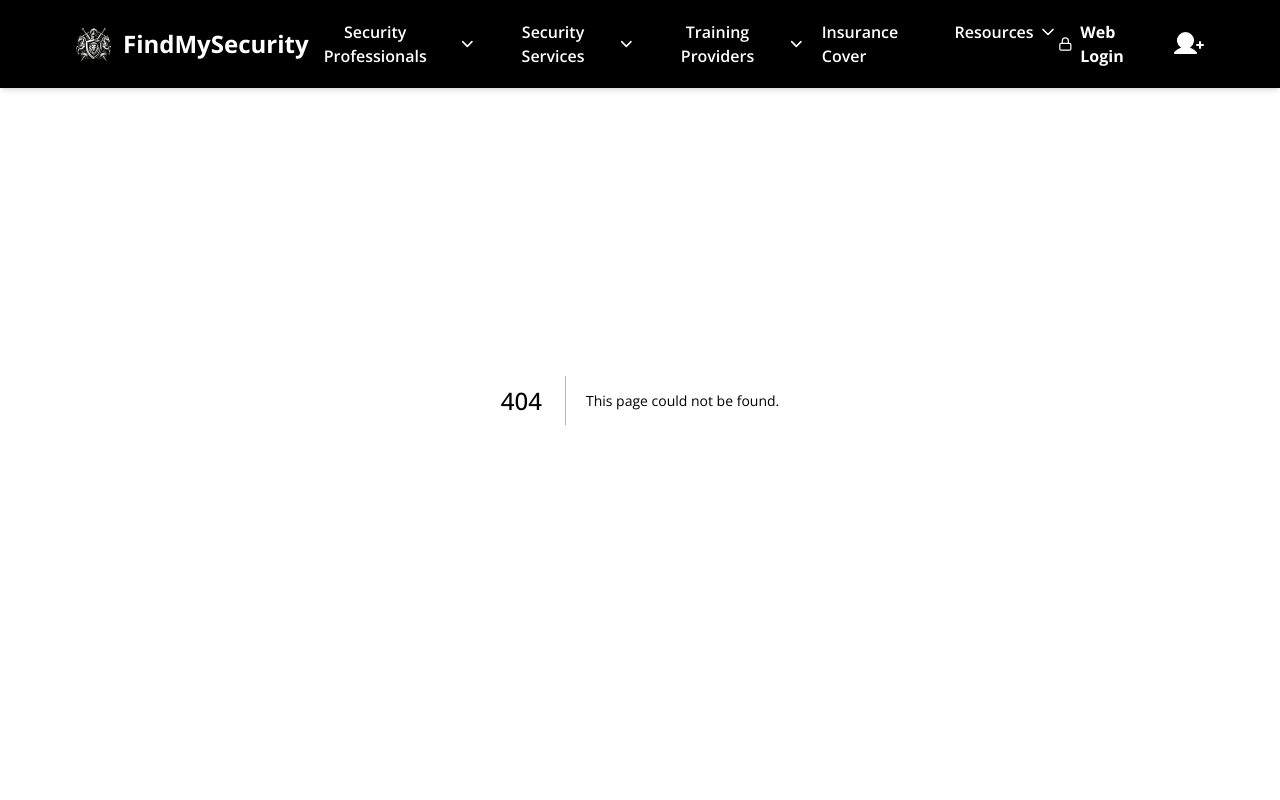
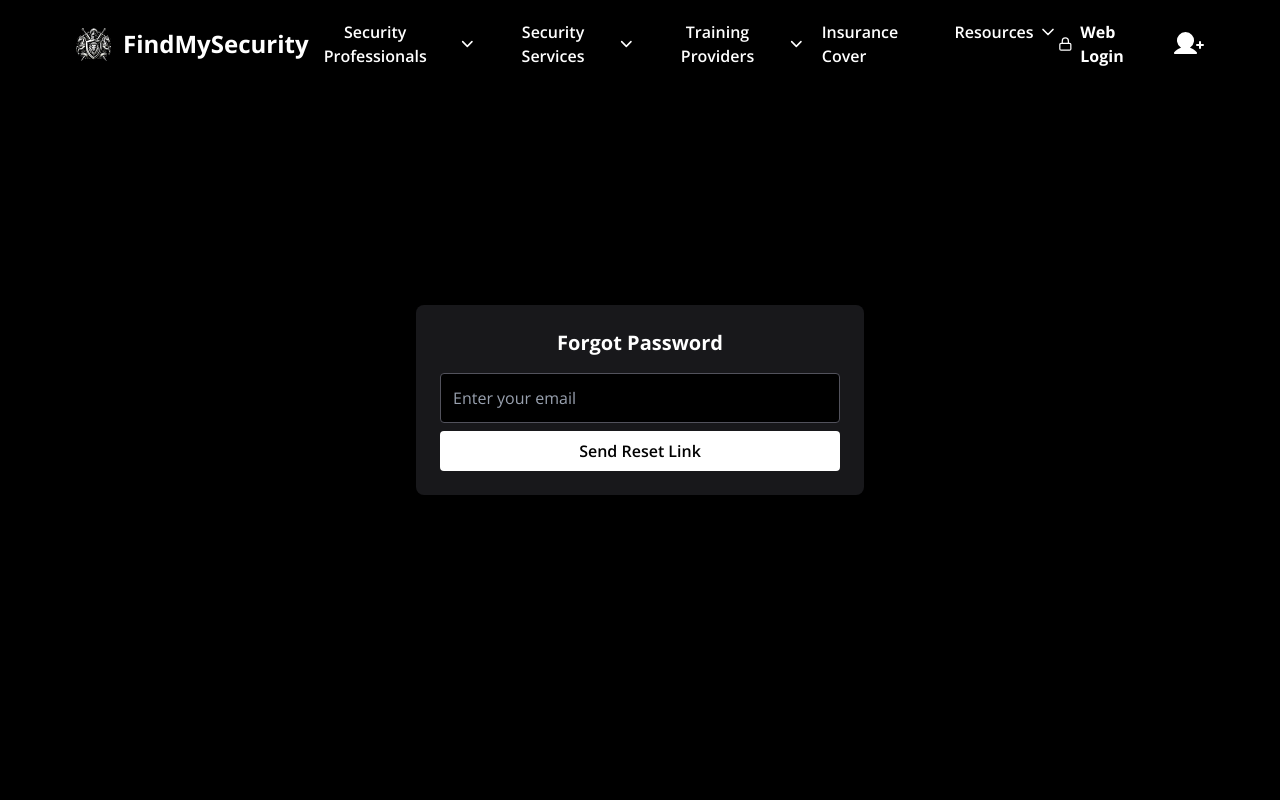
Before and after one commit to HamadAliMughal/FindMySecurity-Web, a Next.js app in the folder findmysecurity/: page /reset-password in a window 1280 px wide. Before the commit this address had no page. Shown: the top 800 px of the page. Built offline with nearby package versions, Linux system fonts and the light colour scheme.

Commit message:
Reset Password Integrated

```diff
--- /dev/null
+++ b/findmysecurity/src/app/reset-password/page.tsx
@@ -0,0 +1,7 @@
+// In pages/forget-password.tsx
+
+import ForgetPassword from "@/sections/components/forgot-password/ForgotPassword";
+
+export default function Page() {
+  return <ForgetPassword />;
+}
--- a/findmysecurity/src/app/signin/page.tsx
+++ b/findmysecurity/src/app/signin/page.tsx
@@ -146,7 +146,7 @@ const SignIn = () => {
             <button
               type="button"
               className="text-blue-600 hover:underline"
-              onClick={() => router.push("/forgot-password")}
+              onClick={() => router.push("/reset-password")}
             >
               Forgot Password?
             </button>
--- /dev/null
+++ b/findmysecurity/src/sections/components/forgot-password/ForgotPassword.tsx
@@ -0,0 +1,193 @@
+'use client';
+import React, { useState } from 'react';
+import { useSearchParams } from 'next/navigation';
+import axios from 'axios';
+import toast from 'react-hot-toast';
+import { useRouter } from 'next/navigation';
+
+const API_BASE = 'https://ub1b171tga.execute-api.eu-north-1.amazonaws.com/dev/auth';
+
+const isValidEmail = (email: string) =>
+  /^[^\s@]+@[^\s@]+\.[^\s@]+$/.test(email);
+
+const isValidPassword = (password: string) =>
+  /^(?=.*[a-z])(?=.*[A-Z])(?=.*\d).{8,}$/.test(password);
+
+const ForgetPassword = () => {
+  const searchParams = useSearchParams();
+  const code = searchParams?.get('code');
+
+  return (
+    <div className="min-h-screen flex items-center justify-center bg-black text-white px-4">
+      {code ? <ResetPasswordForm code={code} /> : <EmailForm />}
+    </div>
+  );
+};
+
+const EmailForm = () => {
+  const [email, setEmail] = useState('');
+  const [message, setMessage] = useState('');
+  const [error, setError] = useState('');
+  const [loading, setLoading] = useState(false);
+
+  const handleSubmit = async (e: React.FormEvent) => {
+    e.preventDefault();
+    setError('');
+    setMessage('');
+    setLoading(true);
+
+    if (!isValidEmail(email)) {
+      toast.error('Please enter a valid email address.');
+      setError('Please enter a valid email address.');
+      setLoading(false);
+      return;
+    }
+
+    try {
+      await axios.post(`${API_BASE}/request-password-reset`, { email });
+      toast.success('Reset link sent! Please check your email.');
+      setMessage('Reset link sent! Please check your email.');
+      setEmail('');
+    } catch (err: any) {
+      toast.error(err.response?.data?.message || 'Something went wrong.');
+      setError(err.response?.data?.message || 'Something went wrong.');
+    } finally {
+      setLoading(false);
+    }
+  };
+
+  return (
+    <form
+      onSubmit={handleSubmit}
+      className="bg-zinc-900 p-6 rounded-lg w-full max-w-md shadow-md"
+    >
+      <h2 className="text-xl font-bold mb-4 text-center">Forgot Password</h2>
+      <input
+        type="email"
+        placeholder="Enter your email"
+        className="w-full p-3 bg-black border border-zinc-600 rounded mb-2 text-white placeholder-gray-400"
+        value={email}
+        onChange={e => setEmail(e.target.value)}
+        required
+      />
+      {error && <p className="text-red-500 text-sm mb-2">{error}</p>}
+      {message && <p className="text-green-500 text-sm mb-2">{message}</p>}
+      <button
+        type="submit"
+        className="w-full bg-white text-black font-semibold py-2 rounded hover:bg-gray-200 transition disabled:opacity-50"
+        disabled={loading}
+      >
+        {loading ? 'Sending...' : 'Send Reset Link'}
+      </button>
+    </form>
+  );
+};
+
+const ResetPasswordForm = ({ code }: { code: string }) => {
+  const [password, setPassword] = useState('');
+  const [confirm, setConfirm] = useState('');
+  const [show, setShow] = useState(false);
+  const [errors, setErrors] = useState<{ password?: string; confirm?: string }>({});
+  const [success, setSuccess] = useState('');
+  const [apiError, setApiError] = useState('');
+  const [loading, setLoading] = useState(false);
+  const router = useRouter();
+
+  const handleSubmit = async (e: React.FormEvent) => {
+    e.preventDefault();
+    setErrors({});
+    setSuccess('');
+    setApiError('');
+    setLoading(true);
+
+    const errs: typeof errors = {};
+    if (!isValidPassword(password)) {
+      toast.error('Password must be at least 8 characters, include uppercase, lowercase, and a number.');
+      errs.password = 'Password must be at least 8 characters, include uppercase, lowercase, and a number.';
+    }
+    if (password !== confirm) {
+      toast.error('Passwords do not match.');
+      errs.confirm = 'Passwords do not match.';
+    }
+
+    if (Object.keys(errs).length > 0) {
+      setErrors(errs);
+      setLoading(false);
+      return;
+    }
+
+    try {
+      await axios.post(`${API_BASE}/reset-password`, {
+        code,
+        newPassword: password,
+      });
+      toast.success('Password reset successfully! Redirecting to login...');
+      setSuccess('Password reset successfully!');
+      setPassword('');
+      setConfirm('');
+      setTimeout(() => router.push('/signin'), 1500);
+    } catch (err: any) {
+      toast.error(err.response?.data?.message || 'Something went wrong.');
+      setApiError(err.response?.data?.message || 'Something went wrong.');
+    } finally {
+      setLoading(false);
+    }
+  };
+
+  return (
+    <form
+      onSubmit={handleSubmit}
+      className="bg-zinc-900 p-6 rounded-lg w-full max-w-md shadow-md"
+    >
+      <h2 className="text-xl font-bold mb-4 text-center">Reset Password</h2>
+
+      <div className="relative mb-2">
+        <input
+          type={show ? 'text' : 'password'}
+          placeholder="New Password"
+          className="w-full p-3 bg-black border border-zinc-600 rounded text-white placeholder-gray-400"
+          value={password}
+          onChange={e => setPassword(e.target.value)}
+          required
+        />
+        <span
+          className="absolute top-3 right-3 cursor-pointer text-gray-400"
+          onClick={() => setShow(!show)}
+        >
+          {show ? '🙈' : '👁️'}
+        </span>
+      </div>
+      {errors.password && <p className="text-red-500 text-sm mb-2">{errors.password}</p>}
+
+      <div className="relative mb-2">
+        <input
+          type={show ? 'text' : 'password'}
+          placeholder="Confirm Password"
+          className="w-full p-3 bg-black border border-zinc-600 rounded text-white placeholder-gray-400"
+          value={confirm}
+          onChange={e => setConfirm(e.target.value)}
+          required
+        />
+        <span
+          className="absolute top-3 right-3 cursor-pointer text-gray-400"
+          onClick={() => setShow(!show)}
+        >
+          {show ? '🙈' : '👁️'}
+        </span>
+      </div>
+      {errors.confirm && <p className="text-red-500 text-sm mb-2">{errors.confirm}</p>}
+      {apiError && <p className="text-red-500 text-sm mb-2">{apiError}</p>}
+      {success && <p className="text-green-500 text-sm mb-2">{success}</p>}
+
+      <button
+        type="submit"
+        className="w-full bg-white text-black font-semibold py-2 rounded hover:bg-gray-200 transition disabled:opacity-50"
+        disabled={loading}
+      >
+        {loading ? 'Resetting...' : 'Reset Password'}
+      </button>
+    </form>
+  );
+};
+
+export default ForgetPassword;
```
